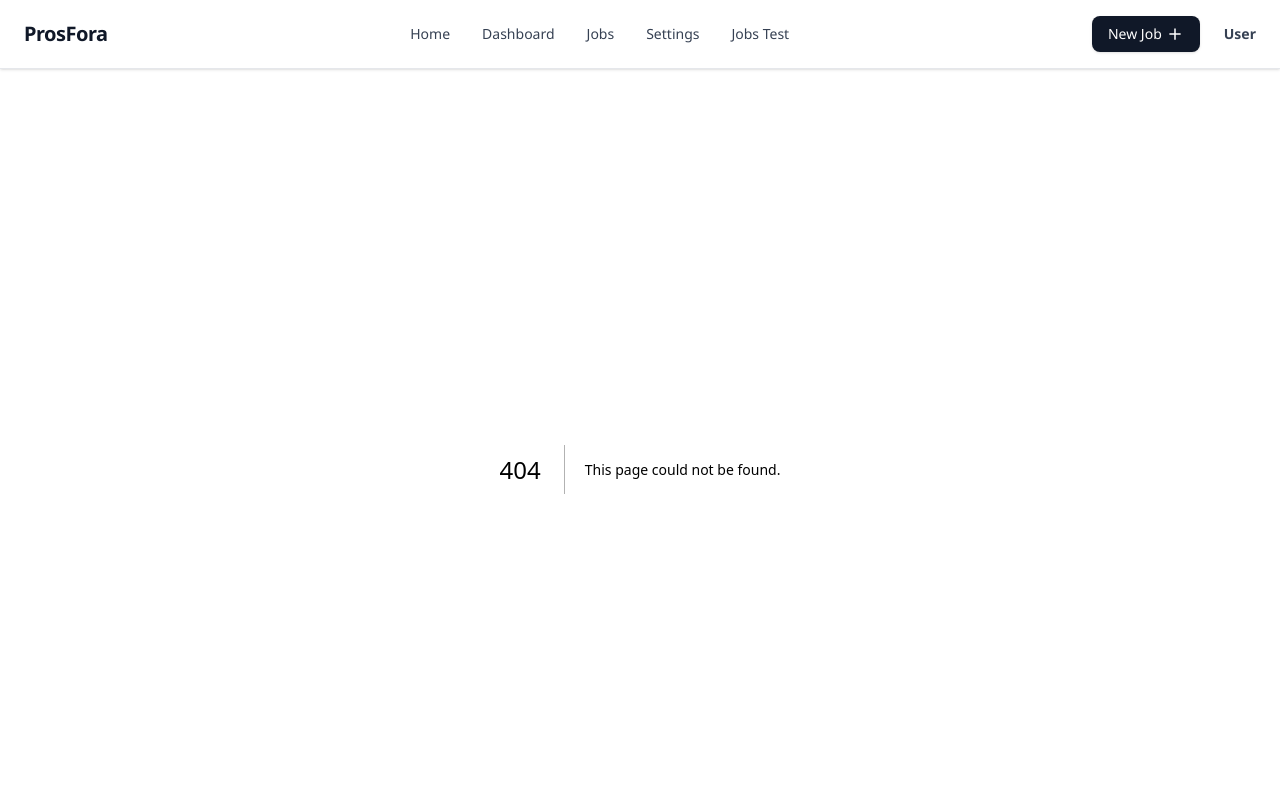
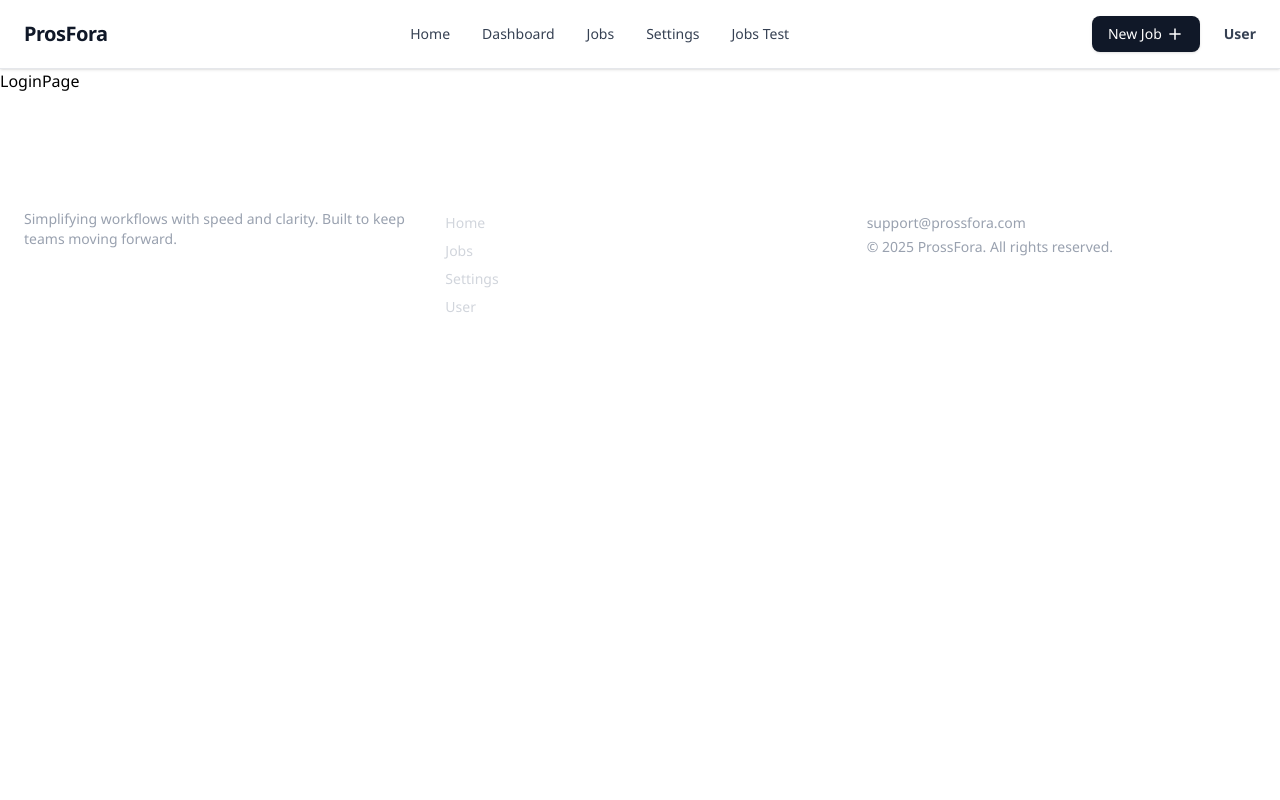
Before and after one commit to martinsalinas0/work-together-frontend-v2, a Next.js app: page /login in a window 1280 px wide. Before the commit this address had no page. Shown: the top 800 px of the page. Built offline with nearby package versions, Linux system fonts and the light colour scheme.

Commit message:
Add LoginPage component with basic structure

```diff
--- /dev/null
+++ b/app/login/page.tsx
@@ -0,0 +1,9 @@
+import React from 'react'
+
+const LoginPage = () => {
+  return (
+    <div>LoginPage</div>
+  )
+}
+
+export default LoginPage
```
